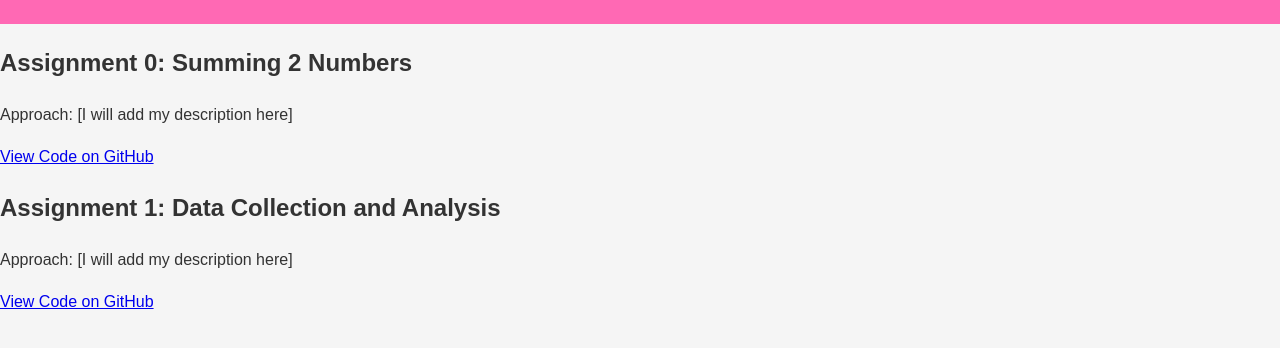
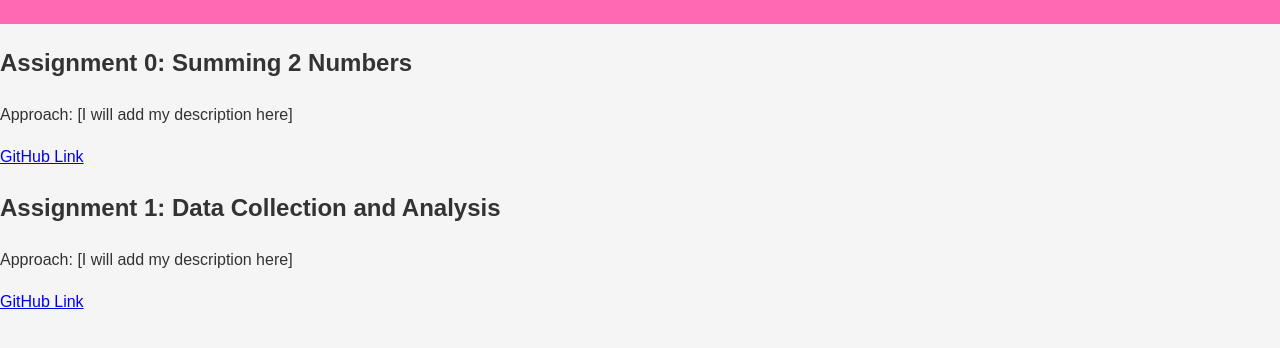
Before and after one commit to 88pavana88/88pavana88.github.io, a plain HTML site: page assignments.html in a window 1280 px wide. Shown: the part 192-540 px from the top of the page. Drawn offline with Linux system fonts and the light colour scheme.

Commit message:
made changes according to directions

```diff
--- a/assignments.html
+++ b/assignments.html
@@ -25,13 +25,13 @@
     <section>
         <h2>Assignment 0: Summing 2 Numbers</h2>
         <p>Approach: [I will add my description here]</p>
-        <a href="https://github.com/username/assignment1-repo">View Code on GitHub</a>
+        <a href="https://github.com/username/assignment1-repo">GitHub Link</a>
     </section>
 
     <section>
         <h2>Assignment 1: Data Collection and Analysis</h2>
         <p>Approach: [I will add my description here]</p>
-        <a href="https://github.com/username/assignment2-repo">View Code on GitHub</a>
+        <a href="https://github.com/username/assignment2-repo">GitHub Link</a>
     </section>
 </body>
 </html>
```
Also changed, not shown: index.html (+12 -6 lines).
